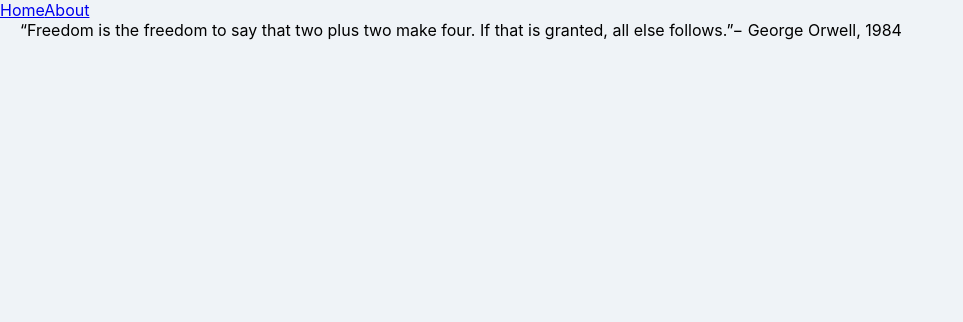
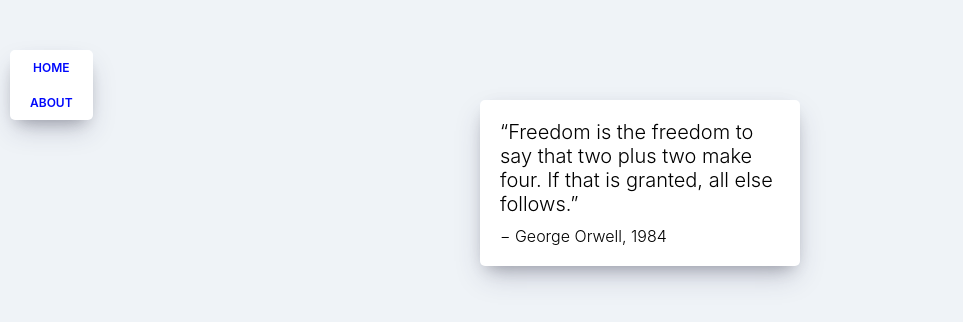
Before and after one commit to anjin7/movie_app, a React (Create React App) app: page /#/about in a window 1280 px wide. Shown: the top 322 px of the page, without its empty margins (0-963 px from the left). Built offline with nearby package versions, Linux system fonts and the light colour scheme.

Commit message:
Building the Navigation

```diff
--- a/src/components/Navigation.css
+++ b/src/components/Navigation.css
@@ -1,3 +1,26 @@
-.nav{
+.nav {
   position: fixed;
+  top: 50px;
+  left: 10px;
+  display: flex;
+  flex-direction: column;
+  background-color: #fff;
+  padding: 10px 20px;
+  box-shadow: 0 13px 27px -5px rgba(50, 50, 93, 0.25),
+              0 8px 16px -8px rgba(0, 0, 0, 0.3),
+              0 -6px 16px -6px rgba(0, 0, 0, 0.025);
+  border-radius: 5px;
 }
+
+.nav a {
+  text-decoration: none;
+  color: #0008fc;
+  text-transform: uppercase;
+  font-size: 12px;
+  text-align: center;
+  font-weight: 600;
+}
+
+.nav a:not(:last-child) {
+  margin-bottom: 20px;
+}
--- a/src/routes/About.css
+++ b/src/routes/About.css
@@ -1,3 +1,20 @@
-.about__container{
+.about__container {
   padding: 20px;
+  box-shadow: 0 13px 27px -5px rgba(50, 50, 93, 0.25),
+              0 8px 16px -8px rgba(0, 0, 0, 0.3),
+              0 -6px 16px -6px rgba(0, 0, 0, 0.025);
+  border-radius: 5px;
+  background-color: #fff;
+  margin: 0 auto;
+  margin-top: 100px;
+  max-width: 25%;
+  font-weight: 300;
 }
+
+.about__container span:first-child {
+  font-size: 20px;
+}
+.about__container span:last-child {
+  display: block;
+  margin-top: 10px;
+}
```
